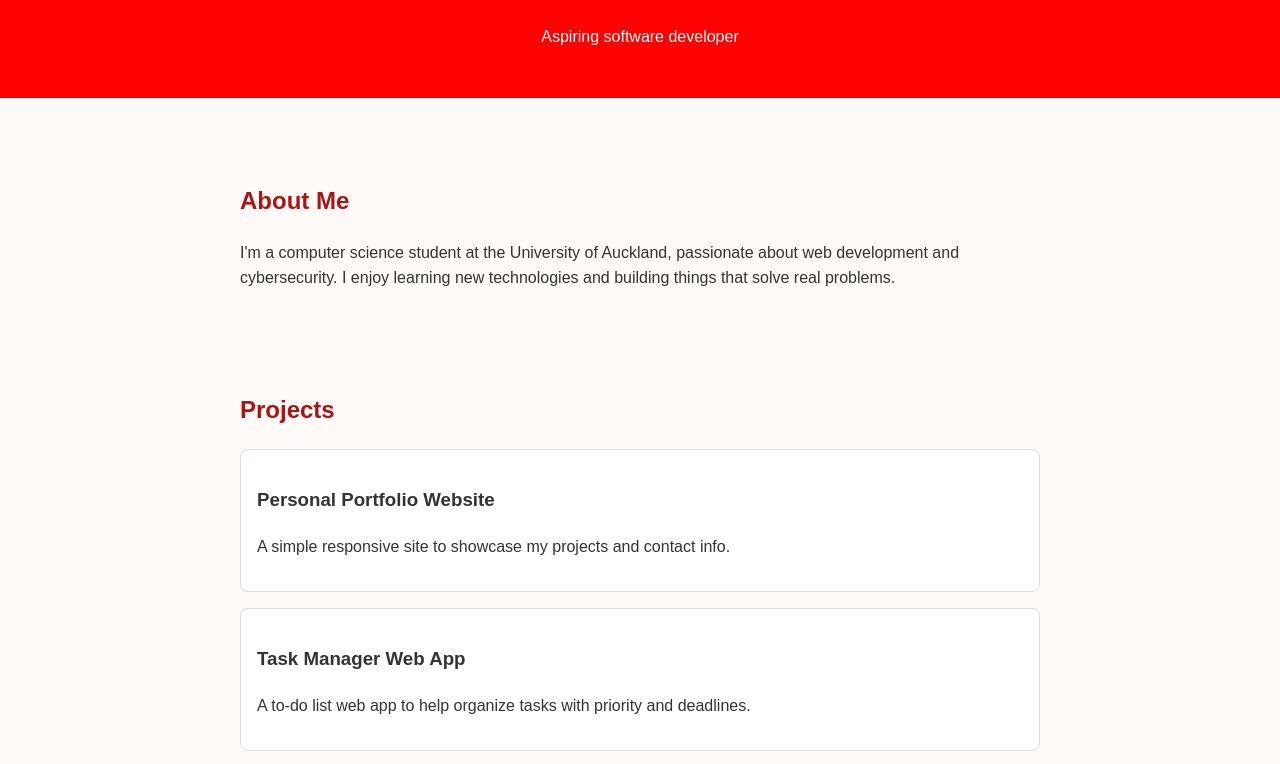
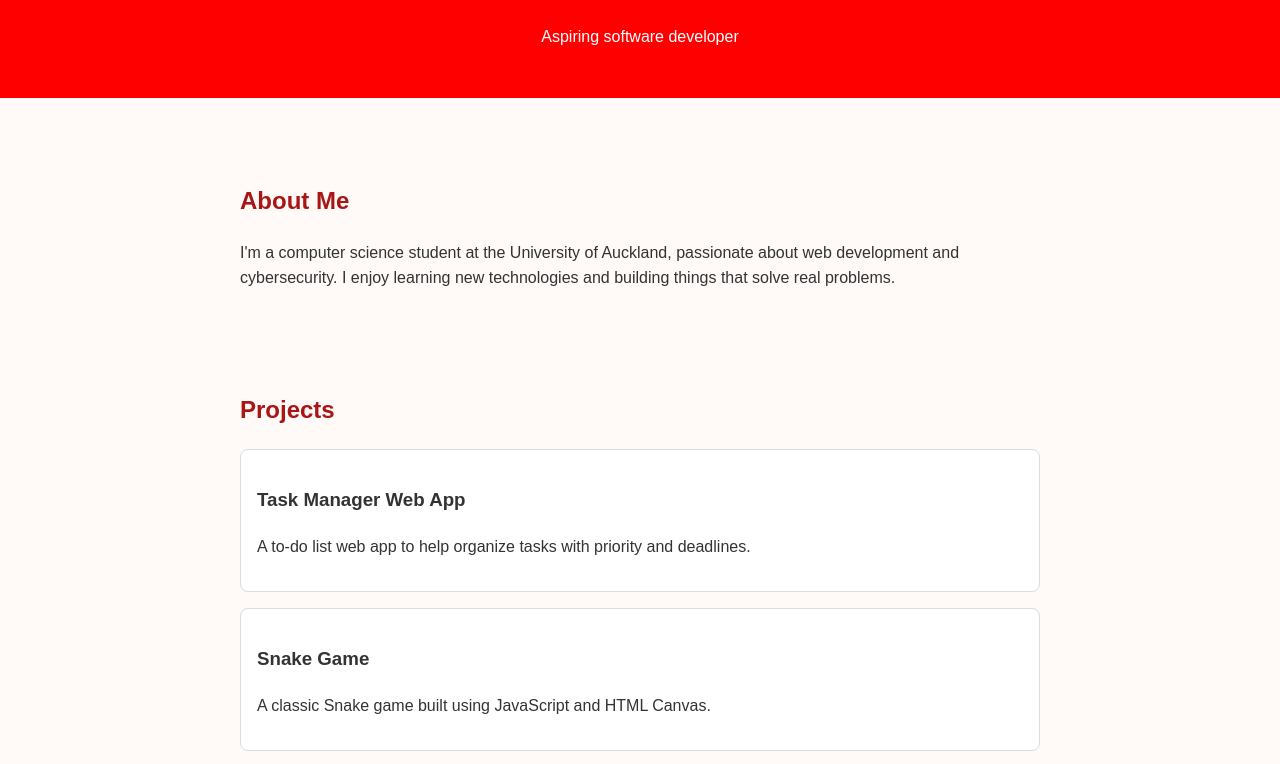
Before and after one commit to WilPang/Portfolio-site, a plain HTML site: page index.html in a window 1280 px wide. Shown: the part 290-1054 px from the top of the page. Drawn offline with Linux system fonts and the light colour scheme.

Commit message:
Update index.html

```diff
--- a/index.html
+++ b/index.html
@@ -21,11 +21,6 @@
 
     <section id="projects">
         <h2>Projects</h2>
-        <div class="project-card">
-            <h3>Personal Portfolio Website</h3>
-            <p>A simple responsive site to showcase my projects and contact info.</p>
-        </div>
-
         <div class="project-card">
             <h3>Task Manager Web App</h3>
             <p>A to-do list web app to help organize tasks with priority and deadlines.</p>
```
